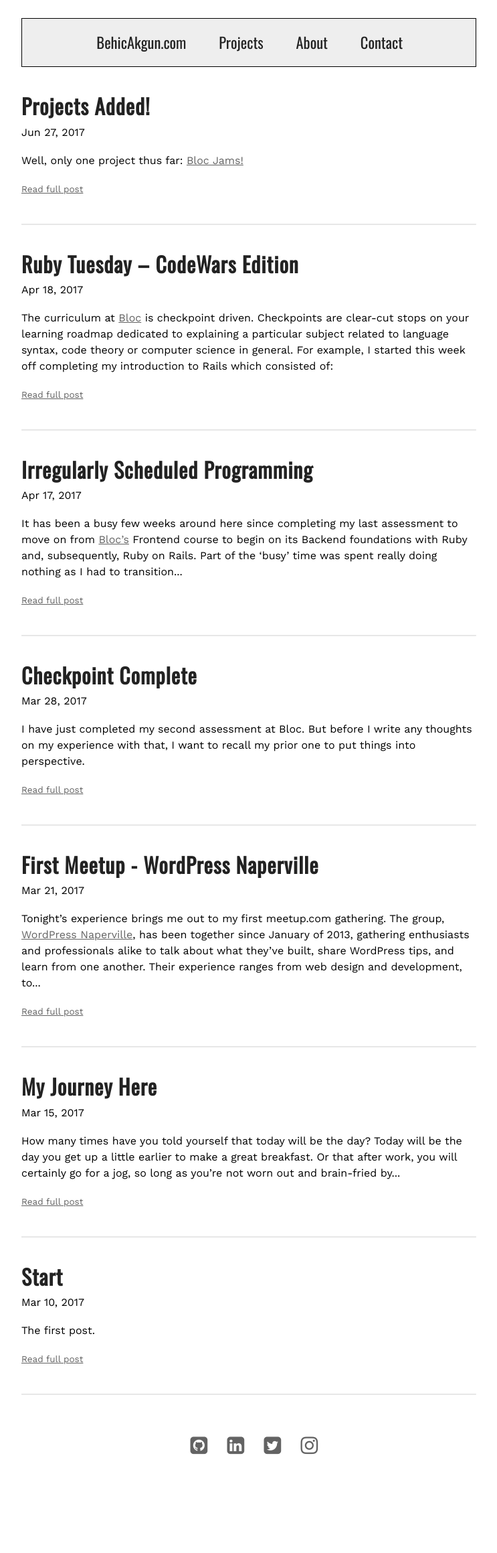
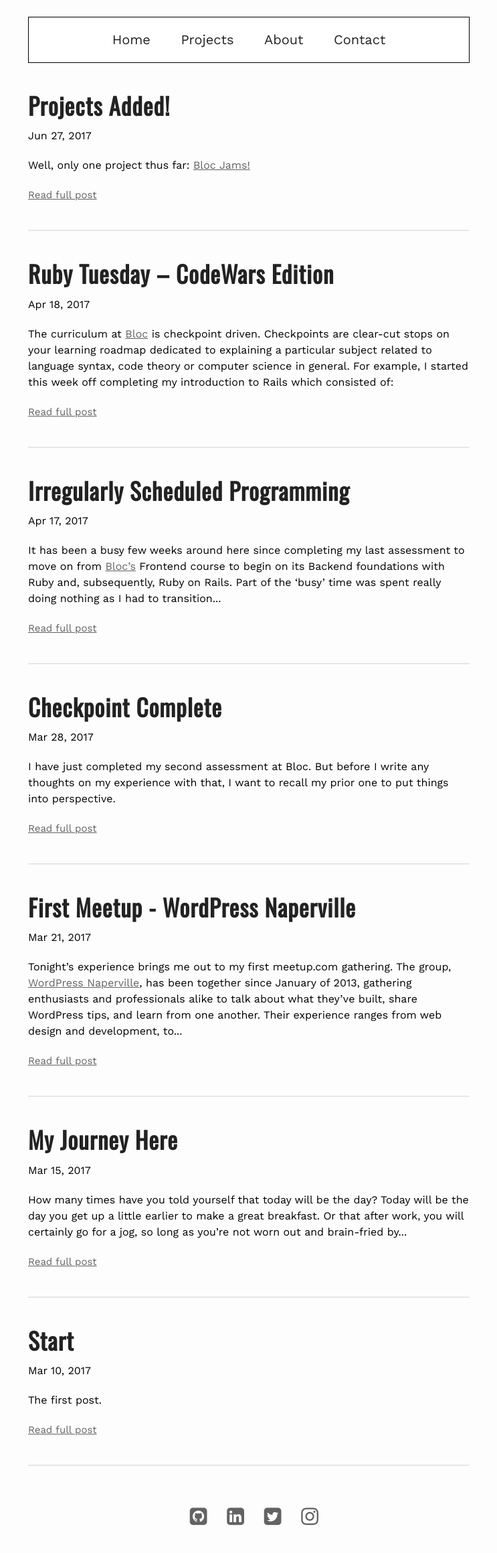
Before and after one commit to behica/behica.github.io, a Jekyll site: the page built from index.html, in a window 1280 px wide. Shown: the whole page at 67% size, without its empty margins (268-1011 px from the left). Built offline with Jekyll 4.4.1, drawn with Linux system fonts in a browser that asks for light colours; nearby versions of some CDN libraries; some web fonts are replaced; before the commit the page ends 2211 px from its top, so only the background shows below that.

Commit message:
Updated bg-color and tweaked container layouts

```diff
--- a/_includes/head.html
+++ b/_includes/head.html
@@ -1,8 +1,9 @@
 <head>
   <meta charset="UTF-8">
-	<meta name="viewport" content="width=device-width">
+	<meta name="viewport" content="width=device-width, initial-scale=1.0">
 	<title>{% if page.title %}{{ page.title}} | {% endif %}{{ site.title }}</title>
-<link rel="stylesheet" href="https://cdnjs.cloudflare.com/ajax/libs/font-awesome/4.7.0/css/font-awesome.min.css">
+  <meta name="description" content="Former Sales Operations guy who left his career behind to focus on web development, expand his creativity and pursue a life well lived.">
+  <link rel="stylesheet" href="https://cdnjs.cloudflare.com/ajax/libs/font-awesome/4.7.0/css/font-awesome.min.css">
   <link rel="stylesheet" href="https://unpkg.com/tachyons@4.7.0/css/tachyons.min.css"/>
   <link rel="stylesheet" href="/css/main.css">
   <link rel="stylesheet" href="/css/syntax.css">
--- a/_includes/header.html
+++ b/_includes/header.html
@@ -1,6 +1,6 @@
-<nav class="nav">
-	<ul class='ba bg-light-gray'>
-		<li><a href="{{ site.url }}">{{ site.title }}</a></li>
+<nav class='nav bg-white'>
+	<ul class='ba'>
+		<li><a href="/">Home</a></li>
 		<li><a href="/projects">Projects</a></li>
 		<li><a href="/about">About</a></li>
 		<li><a href="/contact">Contact</a></li>
--- a/_layouts/default.html
+++ b/_layouts/default.html
@@ -4,13 +4,13 @@
   <body>
     <div class="container">
       <main class='flex flex-column min-vh-100'>
-        <header class='tc mt1 mb3 f4'>
+        <header class='tc mt1 mb3'>
           {% include header.html %}
         </header>
-        <section class='flex-auto'>
+        <section class='fl w-100 flex-auto'>
           {{ content }}
         </section>
-        <footer class='mb3 center'>
+        <footer class='mb3 tc'>
           {% include footer.html %}
           {% include analytics.html %}
         </footer>
--- a/css/main.css
+++ b/css/main.css
@@ -11,20 +11,21 @@
 	box-sizing: border-box;
 }
 html {
-	font-size: 16px;
+	font-size: 18px;
 	overflow-y: scroll;
+	background-color: #fdfdfd;
 }
 @media (min-width:768px) {
 	html {
-		font-size: 18px;
+		font-size: 20px;
 	}
 }
 body {
 	font-size: 1em;
-	/*line-height: 1.35;*/
+	line-height: 1.35;
 	font-family: Helvetica, sans-serif;
-	/*margin-top: 40px;
-  margin-bottom: 80px;*/
+	/*margin-top: 40px;*/
+  /*margin-bottom: 40px;*/
   -webkit-font-smoothing: antialiased;
   text-rendering: optimizeLegibility;
 }
@@ -35,8 +36,13 @@
   vertical-align: middle;
 }
 
-.half-size { margin: auto; display: block; max-width: 40%}
+.half-size {
+	margin: auto;
+	display: block;
+	max-width: 40%
+}
 
+/* Icons */
 .fa {
     padding: 20px;
     font-size: 30px;
@@ -52,9 +58,10 @@
 .container {
   padding-left: 20px;
   padding-right: 20px;
-  max-width: 720px;
+  max-width: 700px;
   margin-right: auto;
   margin-left: auto;
+	/*background-color: white;*/
 }
 
 /*
@@ -208,7 +215,7 @@
 	padding-left: 0;
 }
 .nav ul li {
-  font-family: 'Oswald', sans-serif;
-	margin-right: 20px;
+  font-family: 'Work Sans', sans-serif;
+	/*margin-right: 20px;*/
 	display: inline-block;
 }
```
